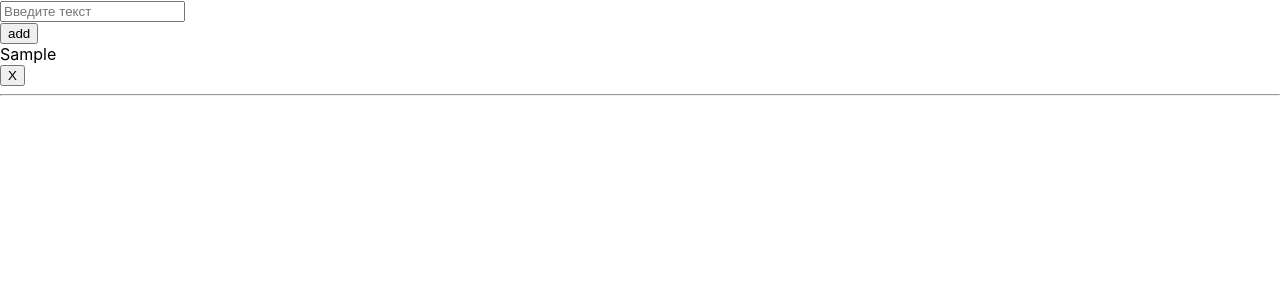
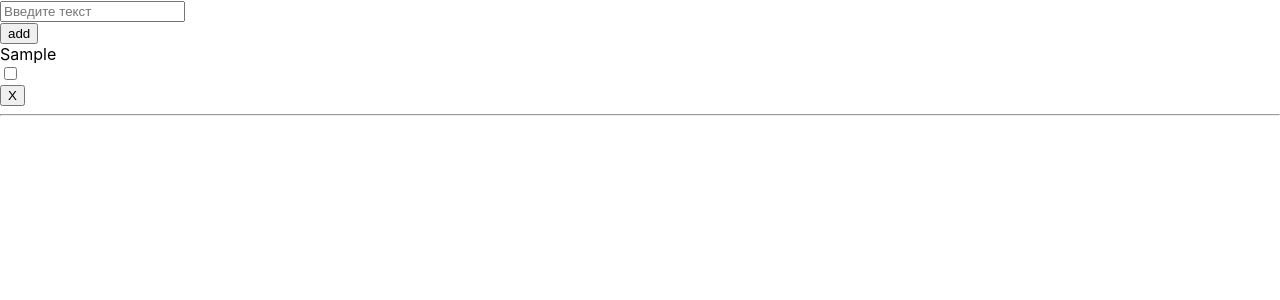
Before and after one commit to Melderey/To-Do-Creative, a React (Create React App) app: page / in a window 1280 px wide. Both pictures are taken after typing "Sample" into the empty fields and a click on the button "add". Shown: the top 300 px of the page. Built offline with nearby package versions, Linux system fonts and the light colour scheme.

Commit message:
Feat checkbox in task

```diff
--- a/src/components/App/App.jsx
+++ b/src/components/App/App.jsx
@@ -11,12 +11,17 @@ class App extends React.Component {
     this.handleSubmitForm = this.handleSubmitForm.bind(this);
     this.handlerChangeTextForm = this.handlerChangeTextForm.bind(this);
     this.handlerRemoveTask = this.handlerRemoveTask.bind(this);
+    this.handlerCheckboxActivate = this.handlerCheckboxActivate.bind(this);
   }
 
   handleSubmitForm(e) {
     e.preventDefault();
     const { tasks, newTaskText } = this.state;
-    const newTask = { id: uniqueId(), text: newTaskText };
+    const newTask = {
+      id: uniqueId(),
+      text: newTaskText,
+      checkboxActive: false,
+    };
     this.setState(() => ({ newTaskText: "", tasks: [newTask, ...tasks] }));
   }
 
@@ -27,6 +32,20 @@ class App extends React.Component {
   handlerRemoveTask(id) {
     const { tasks } = this.state;
     const newTasks = tasks.filter((task) => task.id !== id);
+    this.setState(() => ({
+      tasks: newTasks,
+    }));
+  }
+
+  handlerCheckboxActivate(id) {
+    const { tasks } = this.state;
+    const newTasks = tasks.map((task) => {
+      if (task.id === id) {
+        task.checkboxActive = !task.checkboxActive;
+      }
+      return task;
+    });
+
     this.setState(() => ({
       tasks: newTasks,
     }));
@@ -43,6 +62,7 @@ class App extends React.Component {
         <RenderTasks
           tasks={this.state.tasks}
           handlerRemoveTask={this.handlerRemoveTask}
+          handlerCheckboxActivate={this.handlerCheckboxActivate}
         />
       </>
     );
--- a/src/components/RenderTasks/RenderTasks.jsx
+++ b/src/components/RenderTasks/RenderTasks.jsx
@@ -2,12 +2,21 @@ import React from "react";
 
 export default class RenderTasks extends React.Component {
   render() {
-    const { tasks, handlerRemoveTask } = this.props;
+    const { tasks, handlerRemoveTask, handlerCheckboxActivate } = this.props;
 
     return tasks.map(({ id, text }) => {
       return (
         <div key={id}>
           <div>{text}</div>
+
+          <div>
+            <input
+              type="checkbox"
+              checked={tasks.checkboxActive}
+              onChange={() => handlerCheckboxActivate(id)}
+            />
+          </div>
+
           <div>
             <button onClick={() => handlerRemoveTask(id)}>X</button>
           </div>
```
